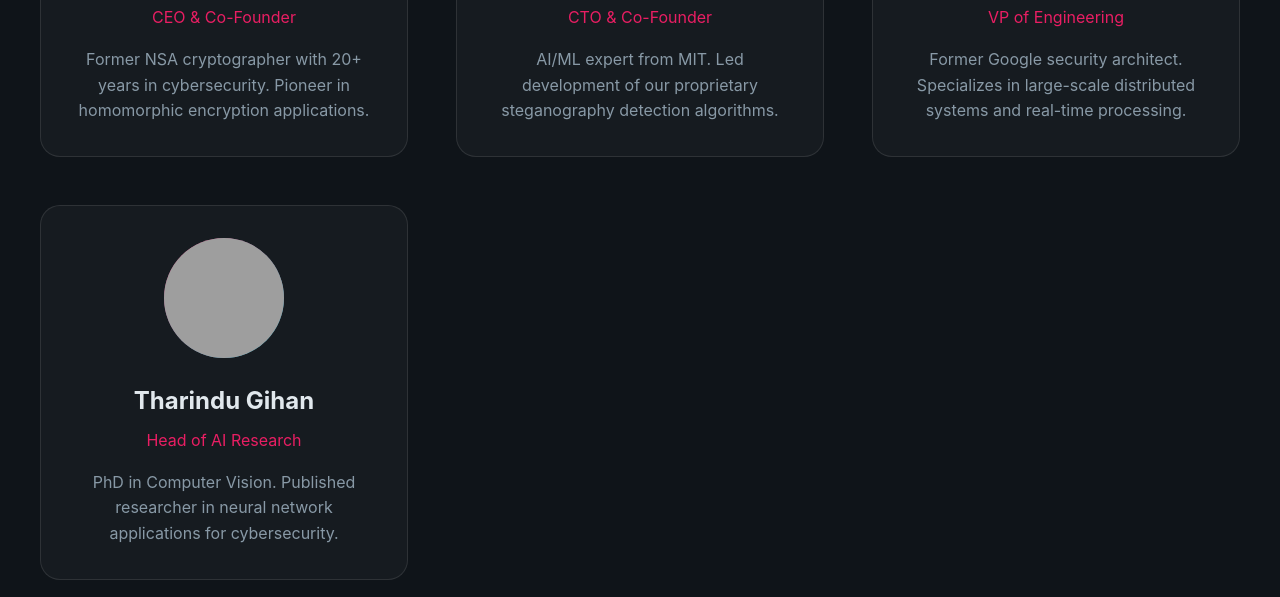
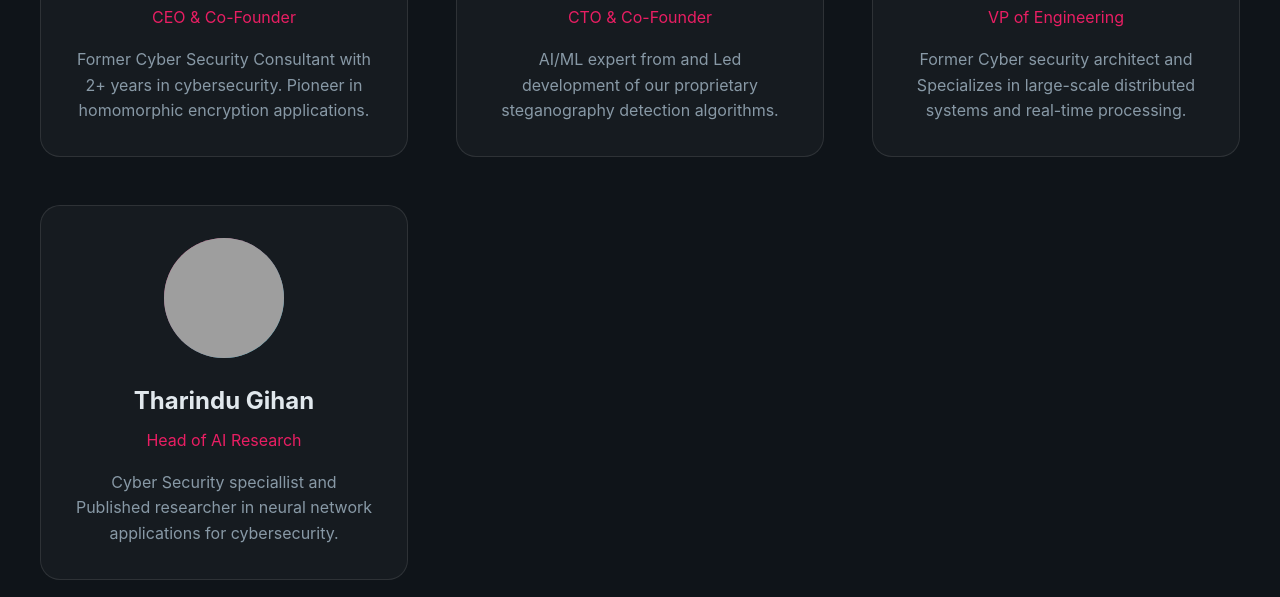
Before and after one commit to IT21170720/IT21170720.github.io, a plain HTML site: page index.html in a window 1280 px wide. Shown: the part 10036-10633 px from the top of the page. Drawn offline with Linux system fonts and the light colour scheme; grey boxes are pictures that could not be loaded.

Commit message:
Update index.html

```diff
--- a/index.html
+++ b/index.html
@@ -1767,25 +1767,25 @@
                 <div class="team-avatar1"><img class="team-avatar" src="https://i.ibb.co/0R4SmksQ/sulaksha.png" alt="SP"></div>
                 <div class="team-name">Sulaksha Punsara</div>
                 <div class="team-role">CEO & Co-Founder</div>
-                <div class="team-bio">Former NSA cryptographer with 20+ years in cybersecurity. Pioneer in homomorphic encryption applications.</div>
+                <div class="team-bio">Former Cyber Security Consultant with 2+ years in cybersecurity. Pioneer in homomorphic encryption applications.</div>
             </div>
             <div class="team-member fade-in">
                 <div class="team-avatar1"><img class="team-avatar" src="https://i.ibb.co/xqbnjNBV/pubudu.png" alt="PL"></div>
                 <div class="team-name">Pubudu Liyanage</div>
                 <div class="team-role">CTO & Co-Founder</div>
-                <div class="team-bio">AI/ML expert from MIT. Led development of our proprietary steganography detection algorithms.</div>
+                <div class="team-bio">AI/ML expert from and Led development of our proprietary steganography detection algorithms.</div>
             </div>
             <div class="team-member fade-in">
                 <div class="team-avatar1"><img class="team-avatar" src="https://i.ibb.co/NztJ0Bx/neelaka.png" alt="NN"></div>
                 <div class="team-name">Neelaka Nilakshana</div>
                 <div class="team-role">VP of Engineering</div>
-                <div class="team-bio">Former Google security architect. Specializes in large-scale distributed systems and real-time processing.</div>
+                <div class="team-bio">Former Cyber security architect and Specializes in large-scale distributed systems and real-time processing.</div>
             </div>
             <div class="team-member fade-in">
                 <div class="team-avatar1"><img class="team-avatar" src="https://i.ibb.co/gMWDyHZm/tharindu.png" alt="TG"></div>
                 <div class="team-name">Tharindu Gihan</div>
                 <div class="team-role">Head of AI Research</div>
-                <div class="team-bio">PhD in Computer Vision. Published researcher in neural network applications for cybersecurity.</div>
+                <div class="team-bio">Cyber Security speciallist and Published researcher in neural network applications for cybersecurity.</div>
             </div>
         </div>
     </section>
```
